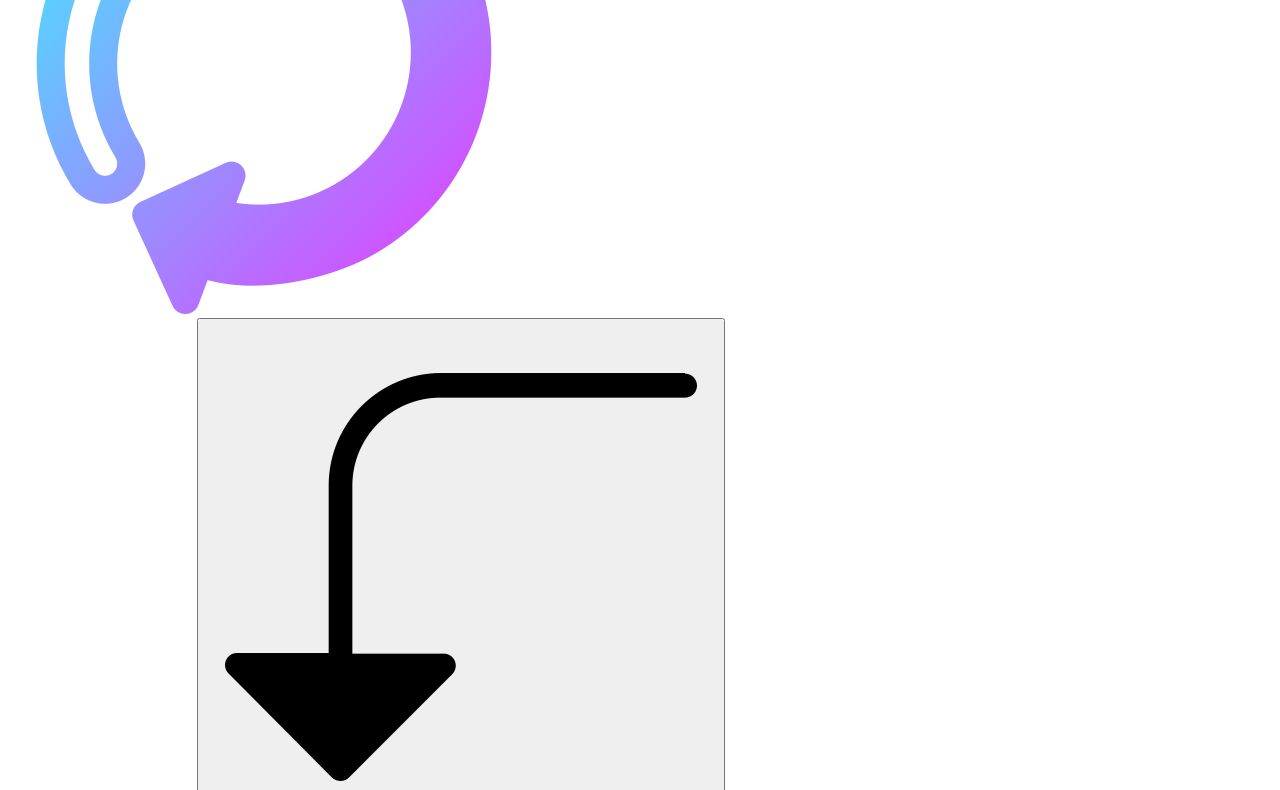
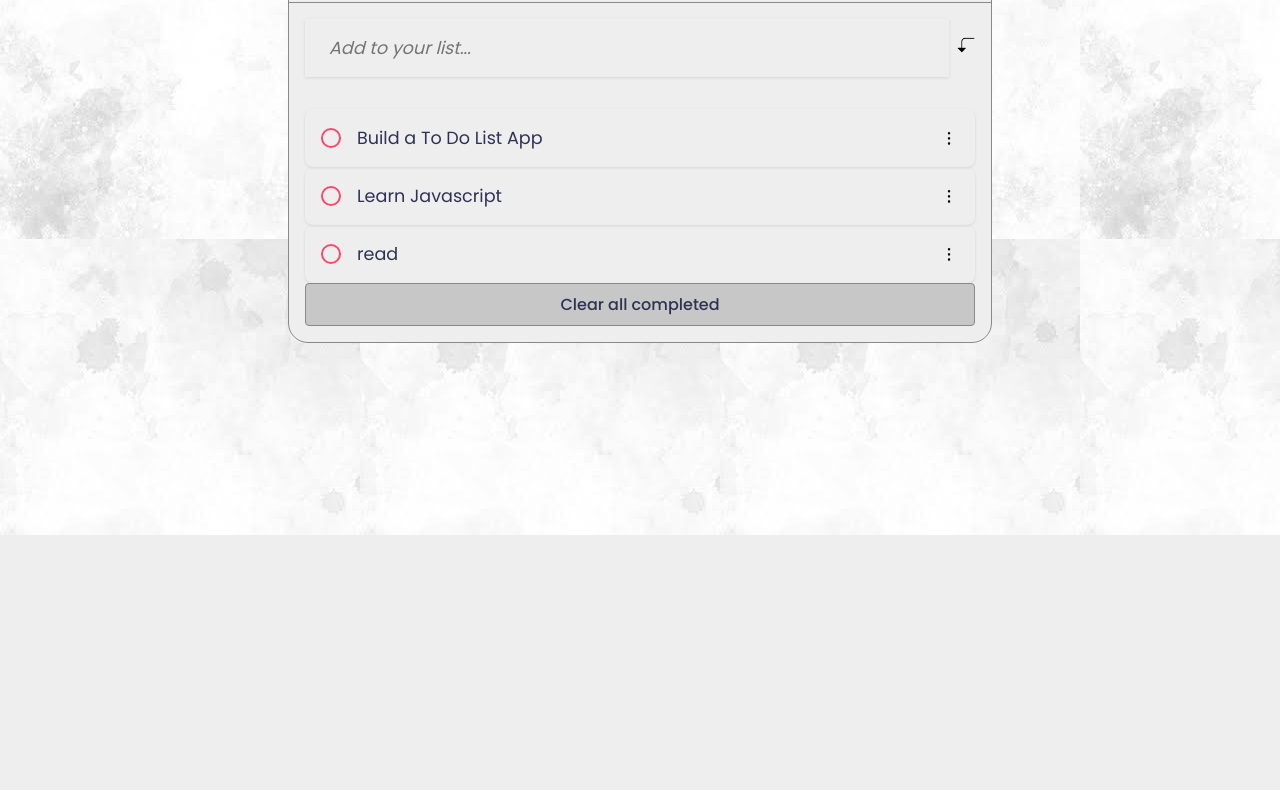
Before and after one commit to bernabasy/ToDo_list, a website built with webpack: page src/index.html in a window 1280 px wide. Shown: the part 265-1055 px from the top of the page. After the commit the page ends 800 px from the top, so only its background shows below. Built offline with nearby package versions, Linux system fonts and the light colour scheme.

Commit message:
Update style to make structure

```diff
--- a/src/style.css
+++ b/src/style.css
@@ -1,4 +1,231 @@
-.hello {
-  color: rgb(0, 21, 255);
-  background: url('./image/icon.png');
+:root {
+  --primary: #fc466b;
+  --light: #eee;
+  --dark: #313154;
+  --danger: #c9d3fd;
+  --grey: #888;
+  --shadow: 0 1px 3px rgba(0, 0, 0, 0.1);
 }
+
+* {
+  margin: 0;
+  padding: 0;
+  box-sizing: border-box;
+  font-family: 'Poppins', sans-serif;
+}
+
+body {
+  width: 100vw;
+  height: 100vh;
+  display: flex;
+  flex-direction: column;
+  justify-content: center;
+  align-items: center;
+  background: var(--light);
+  background-image: url(image/ic.jpeg);
+}
+
+main {
+  width: 70%;
+  display: flex;
+  flex-direction: column;
+  background: var(--light);
+  border: 1px solid var(--grey);
+  border-radius: 20px;
+}
+
+section {
+  width: 100%;
+  display: flex;
+  align-items: center;
+  padding: 1rem;
+}
+
+.greeting {
+  justify-content: space-between;
+  border-bottom: 1px solid var(--grey);
+}
+
+.greeting .tittle {
+  display: flex;
+  color: var(--dark);
+  font-size: 1.5rem;
+  font-weight: 700;
+}
+
+.imagwh {
+  width: 20px;
+  height: 20px;
+}
+
+#new-todo-form {
+  width: 100%;
+  display: flex;
+  justify-content: space-between;
+}
+
+.create-todo input {
+  display: flex;
+  width: 100%;
+  padding: 1rem 1.5rem;
+  margin-right: 0.5rem;
+  background-color: #fff;
+  box-shadow: var(--shadow);
+  color: var(--dark);
+  font-style: italic;
+  font-size: 1.1rem;
+}
+
+input:not([type="radio"]):not([type="checkbox"]),
+button {
+  appearance: none;
+  border: none;
+  outline: none;
+  background: none;
+  cursor: initial;
+}
+
+input[type="checkbox"] {
+  display: none;
+}
+
+.bubble {
+  display: flex;
+  align-items: center;
+  justify-content: center;
+  width: 20px;
+  height: 20px;
+  border-radius: 50%;
+  border: 2px solid var(--primary);
+}
+
+.bubble::after {
+  content: "";
+  display: flex;
+  opacity: 0;
+  width: 0;
+  height: 0;
+  background-color: var(--primary);
+  border-radius: 50%;
+  transition: 0.5s ease-in-out;
+}
+
+input:checked ~ .bubble::after {
+  width: 10px;
+  height: 10px;
+  opacity: 1;
+}
+
+.create-todo img,
+.greeting img {
+  cursor: pointer;
+  transition: 0.2s ease-in-out;
+}
+
+.create-todo img:hover,
+.greeting img:hover {
+  opacity: 0.75;
+}
+
+#arrowimg {
+  width: 18px;
+  height: 18px;
+}
+
+.todo-list {
+  width: 100%;
+  display: flex;
+  flex-direction: column;
+}
+
+.todo-list .list {
+  width: 100%;
+  display: flex;
+  flex-direction: column;
+  justify-content: center;
+}
+
+.todo-list .todo-item {
+  width: 100%;
+  display: flex;
+  align-items: center;
+  padding: 1rem;
+  border-radius: 0.5rem;
+  box-shadow: var(--shadow);
+}
+
+.todo-item .label {
+  display: flex;
+  margin-right: 1rem;
+  cursor: pointer;
+}
+
+.todo-item .todo-content {
+  flex: 1 1 0%;
+  width: 100%;
+}
+
+.todo-item .todo-content input {
+  display: flex;
+  width: 100%;
+  max-height: 100%;
+  color: var(--dark);
+  font-size: 1.1rem;
+}
+
+.todo-item .actions {
+  display: flex;
+  align-items: center;
+  width: 20px;
+  height: 20px;
+}
+.todo-item .actions img {
+  width: 20px;
+  height: 20px;
+}
+.todo-item.done .todo-content input {
+  text-decoration: line-through;
+  color: var(--grey);
+}
+
+.todo-list button {
+  width: 100%;
+  display: flex;
+  justify-content: center;
+  border: 1px solid var(--grey);
+  padding: 0.5rem;
+  border-radius: 0.25rem;
+  color: var(--dark);
+  font-size: 1rem;
+  font-weight: 500;
+  background-color: #c7c7c7;
+  cursor: pointer;
+  transition: 0.2s ease-in-out;
+}
+
+.todo-item .actions button {
+  display: flex;
+  padding: 0.5rem;
+  border-radius: 0.25rem;
+  cursor: pointer;
+  transition: 0.2s ease-in-out;
+}
+
+.todo-list button:hover {
+  background-color: var(--light);
+}
+
+.todo-item .actions button:hover {
+  background-color: var(--light);
+  color: var(--dark);
+}
+
+@media screen and (min-width: 768px) {
+  main {
+    width: 55%;
+  }
+
+  .greeting .tittle {
+    font-size: 1.7rem;
+  }
+}
```
